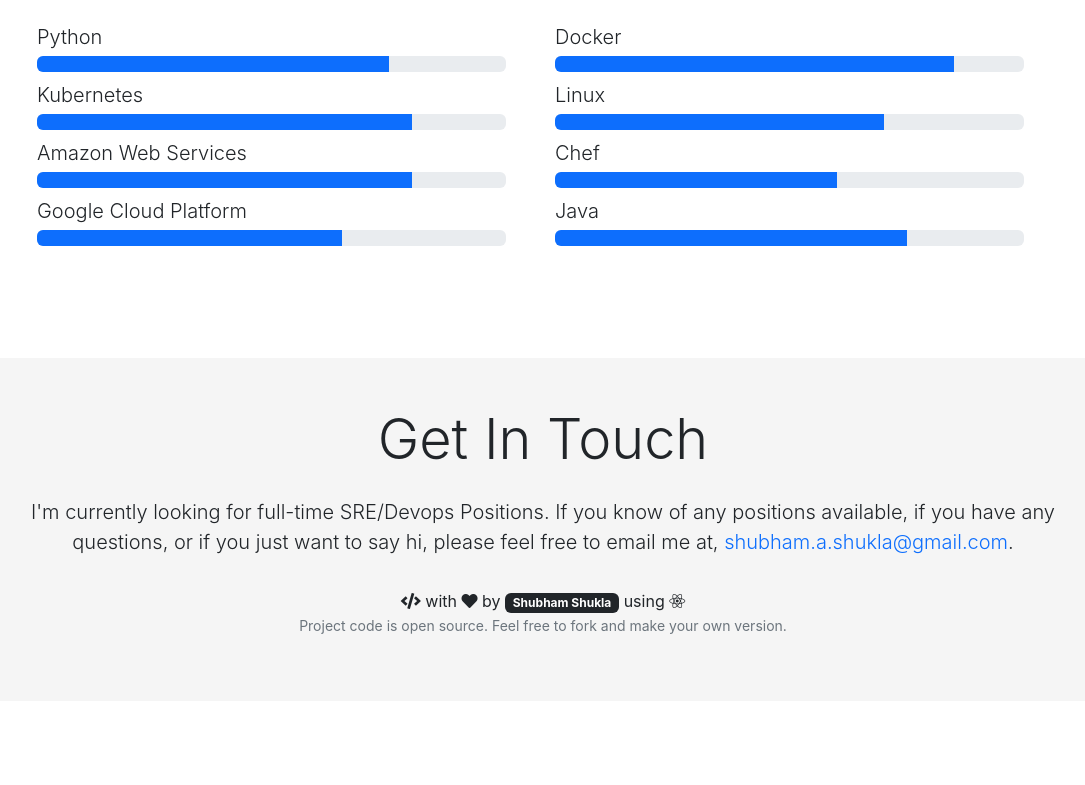
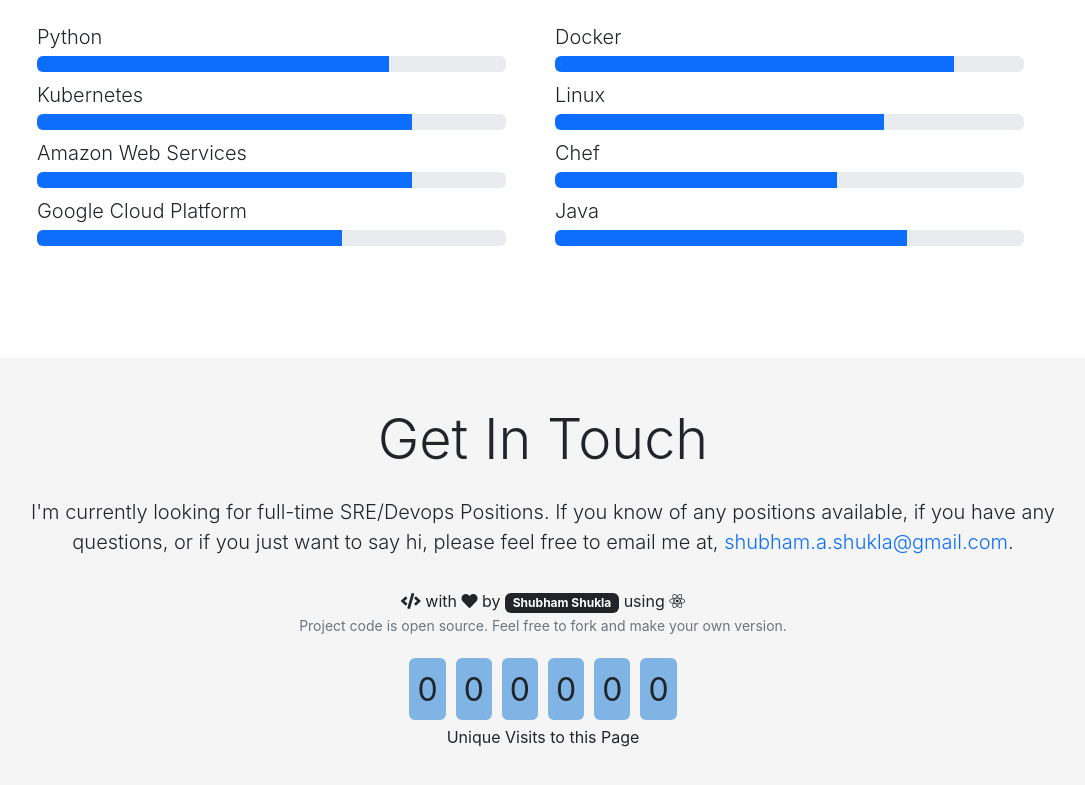
Before and after one commit to ShuklaShubh89/portfolio-website, a React (Create React App) app: page / in a window 1280 px wide. Shown: the part 4311-5096 px from the top of the page, without its empty margins (97-1182 px from the left). Before the commit the page ends 5012 px from the top, so only its background shows below. Built offline with nearby package versions, Linux system fonts and the light colour scheme; no server answers.

Commit message:
feat: add visitor  counter to the website backed by aws api gateway

```diff
--- a/src/components/Footer.jsx
+++ b/src/components/Footer.jsx
@@ -3,6 +3,89 @@
 
 const Footer = (props) => {
   const bgStyle = { backgroundColor: "#f5f5f5" };
+
+  const counter = document.querySelectorAll('#counter span');
+
+  const setValue = (num) => {
+    var str = num.toString().padStart(6, "0");
+    for (let index = 0; index < str.length; index++) {
+      const element = str[index];
+      counter[index].innerHTML = element;
+    }
+  };
+
+  var countvar=0
+
+  const readPayload = {
+      "operation": "list",
+      "tableName": "countervisitor",
+      "select": "COUNT",
+      "payload": {
+          "TableName": "countervisitor",
+          "Select": "COUNT"
+        }
+  }
+
+  var updatePayload = {
+    "operation": "update",
+    "tableName": "countervisitor",
+    "payload": {
+      "Key": {
+        "count": countvar
+      }
+    }
+  }
+
+  const readAction = async(flag) => {
+    const response = await fetch('https://j9t296xsr2.execute-api.us-east-1.amazonaws.com/prod/ddmanager', {
+      method: 'POST',
+      body: JSON.stringify(readPayload),
+      headers: {
+        'Content-Type': 'application/json'
+      }
+    });
+    const myJson = await response.json(); //extract JSON from the http response
+    countvar = myJson.Count;
+    if(flag=="new"){
+      writeAction()
+    }else {
+      setValue(countvar)
+    }
+  }
+
+  const writeAction = async() => {
+    countvar+=1
+    const response = await fetch('https://j9t296xsr2.execute-api.us-east-1.amazonaws.com/prod/ddmanager', {
+      method: 'POST',
+      body: JSON.stringify({
+        "operation": "update",
+        "tableName": "countervisitor",
+        "payload": {
+          "Key": {
+            "count": countvar
+          }
+        }
+      }),
+      headers: {
+        'Content-Type': 'application/json'
+      }
+    });
+    const myJson = await response.json();
+    setValue(countvar)
+  }
+
+  React.useEffect(() => {
+      if (localStorage.getItem("hasVisited") == null) {
+      console.log('this is here')
+      readAction("new")
+        .then(() => {
+          localStorage.setItem("hasVisited", "true");
+        })
+        .catch((err) => console.log(err));
+    } else {
+        readAction("reload")
+    }
+  });
 
   return (
     <footer style={bgStyle} className="mt-auto py-5 text-center ">
@@ -24,6 +107,15 @@
             version.
           </small>
         </p>
+        <div class="counter" id="counter">
+		    <span>0</span>
+		    <span>0</span>
+		    <span>0</span>
+		    <span>0</span>
+		    <span>0</span>
+		    <span>0</span>
+	      </div>
+	      <div class="message" id="msg">Unique Visits to this Page</div>
       </Container>
     </footer>
   );
--- a/src/scss/custom.scss
+++ b/src/scss/custom.scss
@@ -3,3 +3,18 @@
 @import "./index";
 @import "./stars";
 @import "./typography";
+
+
+.counter {
+    display: flex;
+    justify-content: center;
+    flex-wrap: wrap;
+  }
+  .counter span {
+    display: inline-block;
+    padding: 8px 8px 6px;
+    border-radius: 6px;
+    background: #80b4e5;
+    margin: 5px 5px;
+    font-size: 2rem;
+  }
```
